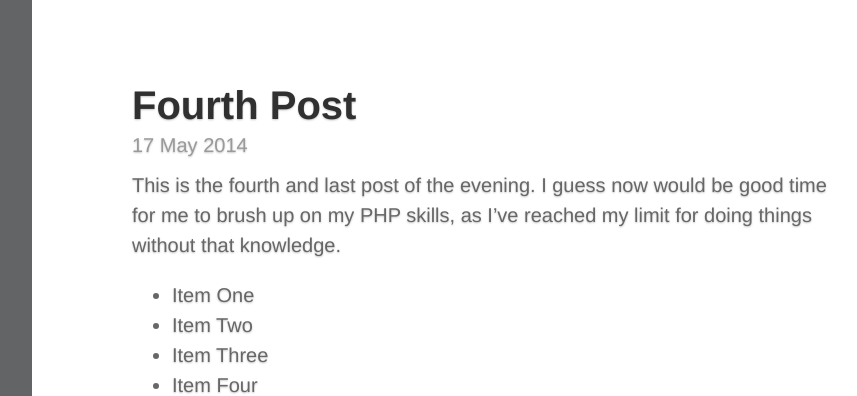
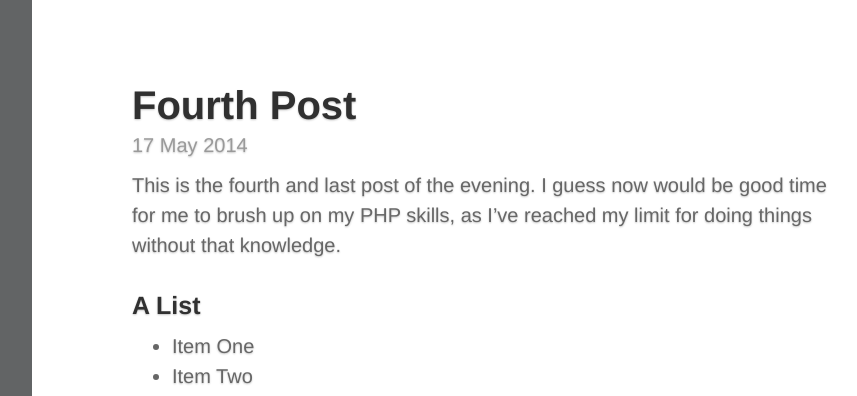
Before and after one commit to masonlau/masonlau.github.io, a Jekyll site: the page built from _posts/2014-05-17-fourth-post.markdown, in a window 1280 px wide and 1237 px high, cut to the strip 0-396 px from the top of the window. Shown: the whole strip, without its empty margins (328-1185 px from the left). Built offline with Jekyll 4.4.1, drawn with Linux system fonts in a browser that asks for light colours.

Commit message:
Post update: Fourth Post

```diff
--- a/_posts/2014-05-17-fourth-post.markdown
+++ b/_posts/2014-05-17-fourth-post.markdown
@@ -6,6 +6,7 @@ categories: [General Posts]
 ---
 This is the fourth and last post of the evening.  I guess now would be good time for me to brush up on my PHP skills, as I've reached my limit for doing things without that knowledge.
 
+<h3>A List</h3>
 <ul>
 <li>Item One</li>
 <li>Item Two</li>
@@ -13,4 +14,4 @@ This is the fourth and last post of the evening.  I guess now would be good time
 <li>Item Four</li>
 </ul>
 
-<img src="http://imageshack.com/a/img843/2695/s5sw5.jpg"/>
+<img src="http://imageshack.com/a/img843/8462/cjvh.jpg"/>
```
